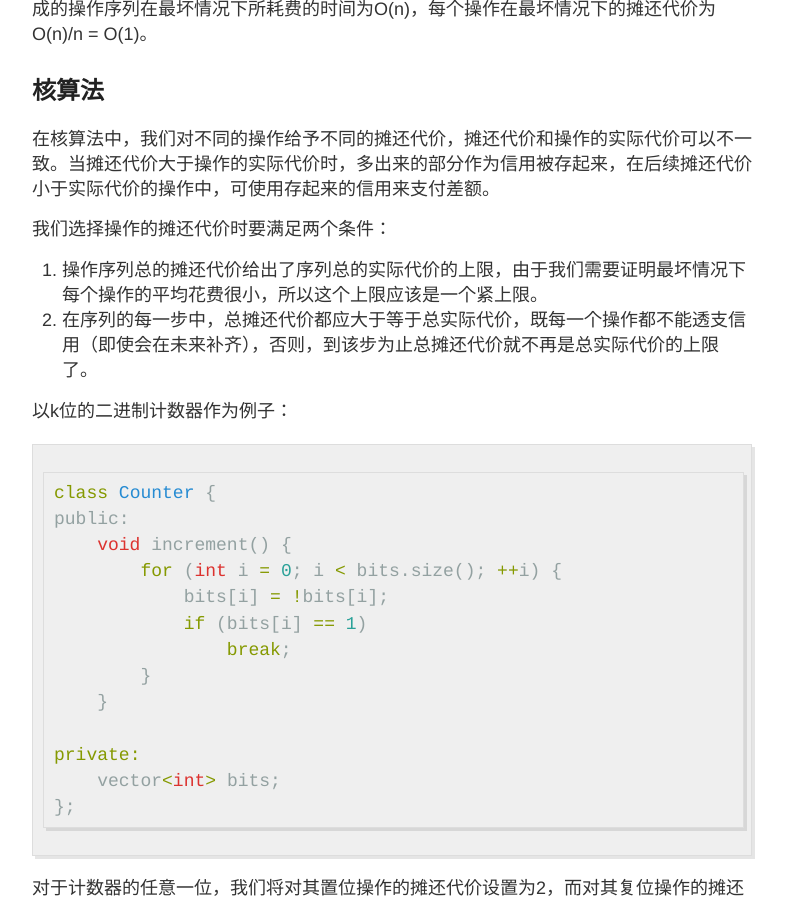
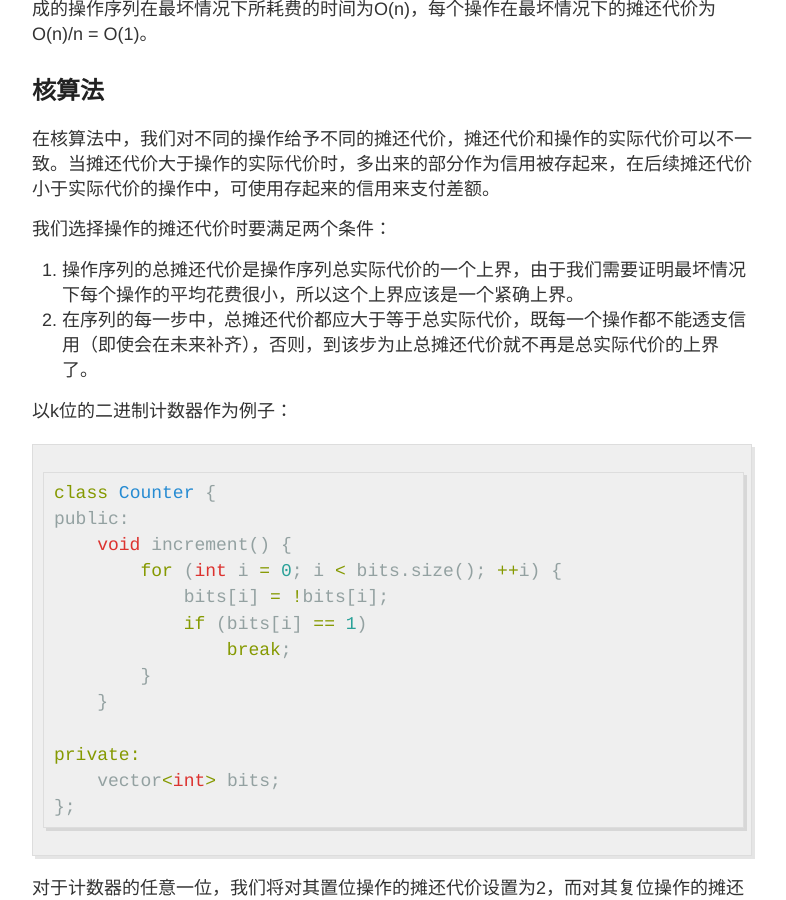
Before and after one commit to JingxueLiao/jingxueliao.github.io, a Jekyll site: the page built from _posts/2016-6-1-amortized_analysis.md, in a window 1280 px wide and 900 px high, scrolled down 1673 px. Shown: the whole window, without its empty margins (248-1034 px from the left). Built offline with Jekyll 4.4.1, drawn with Linux system fonts in a browser that asks for light colours.

Commit message:
Update amortized_analysis

```diff
--- a/_posts/2016-6-1-amortized_analysis.md
+++ b/_posts/2016-6-1-amortized_analysis.md
@@ -61,8 +61,8 @@ private:
 
 我们选择操作的摊还代价时要满足两个条件：
 
-1. 操作序列总的摊还代价给出了序列总的实际代价的上限，由于我们需要证明最坏情况下每个操作的平均花费很小，所以这个上限应该是一个紧上限。
-2. 在序列的每一步中，总摊还代价都应大于等于总实际代价，既每一个操作都不能透支信用（即使会在未来补齐），否则，到该步为止总摊还代价就不再是总实际代价的上限了。
+1. 操作序列的总摊还代价是操作序列总实际代价的一个上界，由于我们需要证明最坏情况下每个操作的平均花费很小，所以这个上界应该是一个紧确上界。
+2. 在序列的每一步中，总摊还代价都应大于等于总实际代价，既每一个操作都不能透支信用（即使会在未来补齐），否则，到该步为止总摊还代价就不再是总实际代价的上界了。
 
 以k位的二进制计数器作为例子：
 
```
